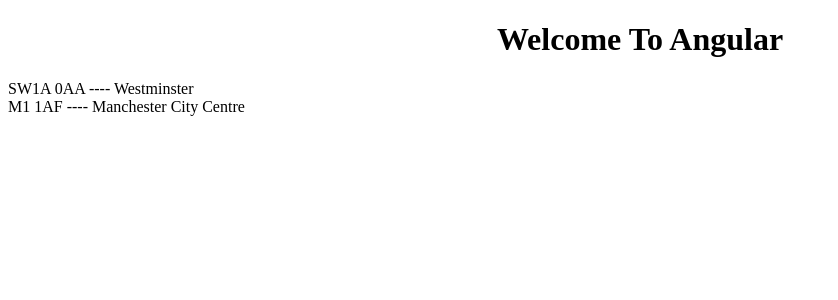
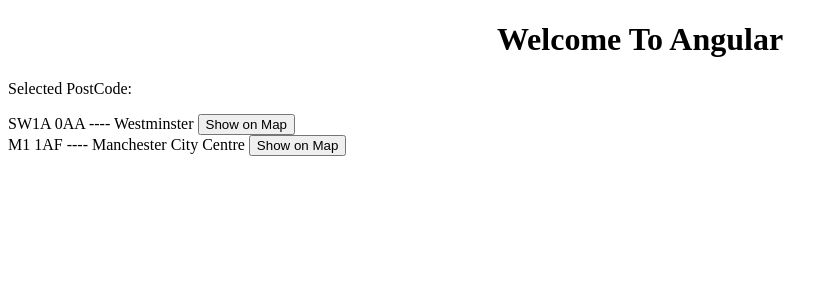
Before and after one commit to codershalini210/angular-exercises, an Angular app: page / in a window 1280 px wide. Shown: the top 300 px of the page, without its empty margins (0-838 px from the left). Built offline with nearby package versions, Linux system fonts and the light colour scheme.

Commit message:
exercise 1,2,3

```diff
--- a/src/app/app.html
+++ b/src/app/app.html
@@ -1,4 +1,5 @@
 <h1>Welcome To Angular</h1>
-<app-postcode-card [postcode]="postcode1" [area]="area1"></app-postcode-card>
-<app-postcode-card [postcode]="postcode2" [area]="area2"></app-postcode-card>
+<p>Selected PostCode: {{SelectedPostCode}}</p>
+<app-postcode-card (mapRequested)="setSelectedPostCode($event)" [postcode]="postcode1" [area]="area1"></app-postcode-card>
+<app-postcode-card  (mapRequested)="setSelectedPostCode($event)" [postcode]="postcode2" [area]="area2"></app-postcode-card>
 <router-outlet />
--- a/src/app/app.ts
+++ b/src/app/app.ts
@@ -12,5 +12,10 @@
   area1="Westminster"
   postcode2= "M1 1AF"
   area2="Manchester City Centre"
+  SelectedPostCode :string=""
+  setSelectedPostCode(pc:string)
+  {
+    this.SelectedPostCode = pc
+  }
   protected readonly title = signal('angular-exercises');
 }
--- a/src/app/postcode-card/postcode-card.html
+++ b/src/app/postcode-card/postcode-card.html
@@ -1,4 +1,5 @@
 
 <div>
     {{postcode}} ---- {{area}}
+    <button (click)="onMapRequested()">Show on Map </button>
 </div>
--- a/src/app/postcode-card/postcode-card.ts
+++ b/src/app/postcode-card/postcode-card.ts
@@ -1,5 +1,5 @@
 import { Component } from '@angular/core';
-import { Input } from '@angular/core';
+import { Input,Output,EventEmitter } from '@angular/core';
 @Component({
   selector: 'app-postcode-card',
   imports: [],
@@ -9,4 +9,9 @@
 export class PostcodeCard {
 @Input() postcode :string=''
 @Input() area  :string=''
+@Output() mapRequested  = new EventEmitter<string>()
+onMapRequested()
+{
+  this.mapRequested.emit(this.postcode)
 }
+}
```
